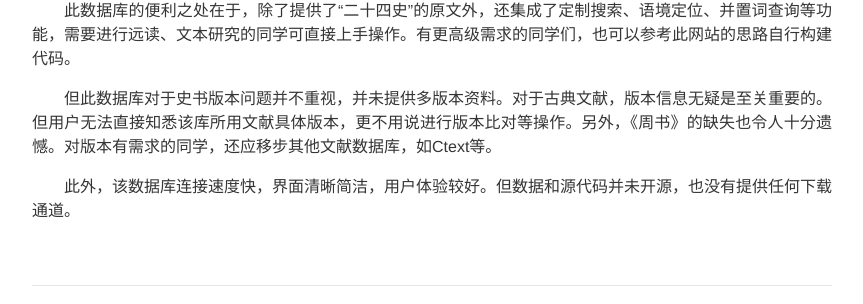
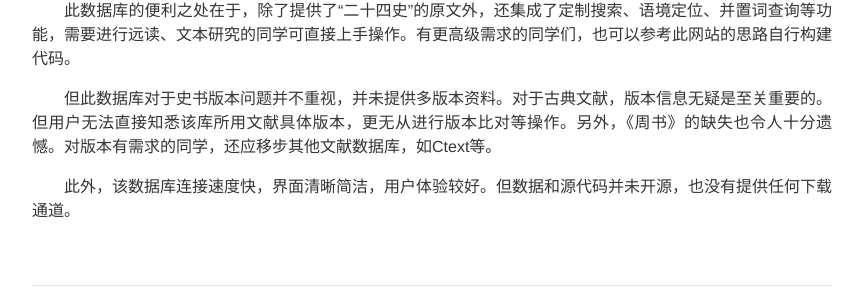
Before and after one commit to DHHD2022/DHHD2022.GitHub.io, a Jekyll site: the page built from dh_blog/_posts/2022-04-28-二十四史语料库（芝加哥大学）介绍.md, in a window 1280 px wide and 900 px high, scrolled down 2404 px. Shown: the part 468-772 px from the top of the window, without its empty margins (208-1071 px from the left). Built offline with Jekyll 4.4.1, drawn with Linux system fonts in a browser that asks for light colours; some of the changed text lies outside the part shown.

Commit message:
Update 2022-04-28-二十四史语料库（芝加哥大学）介绍.md

```diff
--- a/dh_blog/_posts/2022-04-28-二十四史语料库（芝加哥大学）介绍.md
+++ b/dh_blog/_posts/2022-04-28-二十四史语料库（芝加哥大学）介绍.md
@@ -51,6 +51,6 @@ Collocation为并置词查询功能，可查询与关键词同时出现的词及
 #### 简评
 此数据库的便利之处在于，除了提供了“二十四史”的原文外，还集成了定制搜索、语境定位、并置词查询等功能，需要进行远读、文本研究的同学可直接上手操作。有更高级需求的同学们，也可以参考此网站的思路自行构建代码。
 
-但此数据库对于史书版本问题并不重视，并未提供多版本资料。对于古典文献，版本信息无疑是至关重要的。但用户无法直接知悉该库所用文献具体版本，更不用说进行版本比对等操作。另外，《周书》的缺失也令人十分遗憾。对版本有需求的同学，还应移步其他文献数据库，如Ctext等。
+但此数据库对于史书版本问题并不重视，并未提供多版本资料。对于古典文献，版本信息无疑是至关重要的。但用户无法直接知悉该库所用文献具体版本，更无从进行版本比对等操作。另外，《周书》的缺失也令人十分遗憾。对版本有需求的同学，还应移步其他文献数据库，如Ctext等。
 
 此外，该数据库连接速度快，界面清晰简洁，用户体验较好。但数据和源代码并未开源，也没有提供任何下载通道。
```
Also changed, not shown: other parts of dh_blog/_posts/2022-04-28-二十四史语料库（芝加哥大学）介绍.md (+1 -1 lines).
